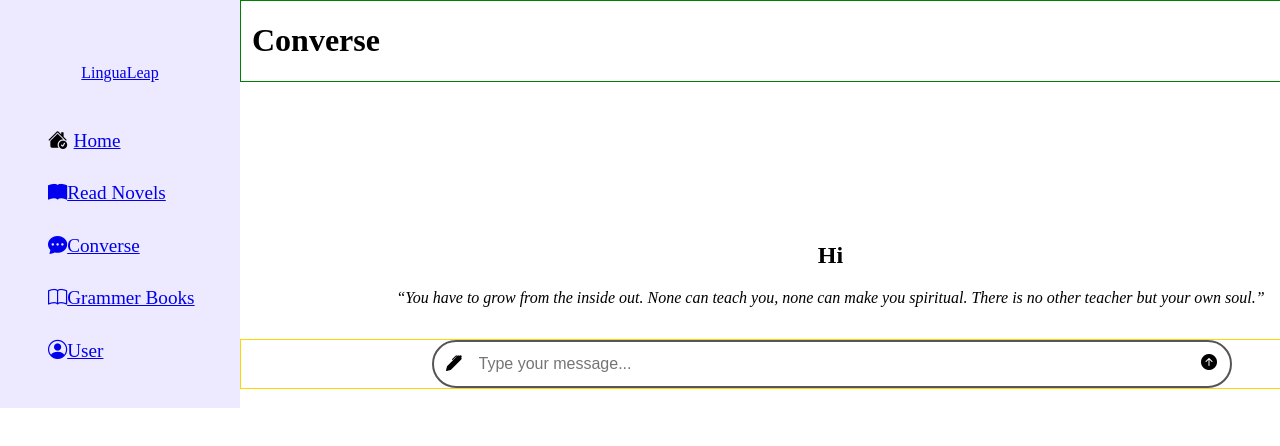
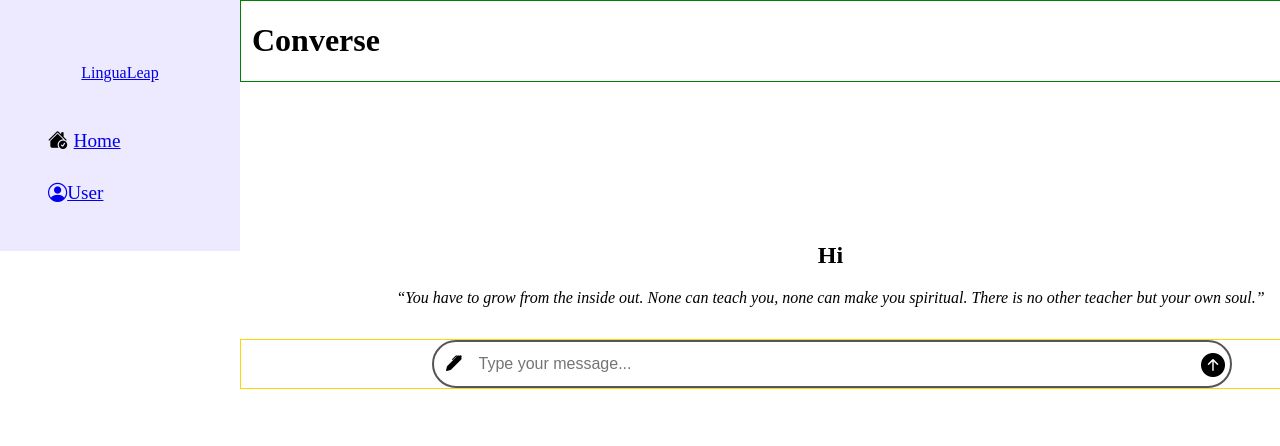
Before and after one commit to neelamraikwar9/Ai-Eng-App, a React (Vite) app: page /chat in a window 1280 px wide. Shown: the top 446 px of the page. Built offline with nearby package versions, Linux system fonts and the light colour scheme.

Commit message:
chore modified files

```diff
--- a/src/components/Navbar.jsx
+++ b/src/components/Navbar.jsx
@@ -23,26 +23,26 @@ function Navbar() {
               </NavLink>
             </li>
 
-            <li className="navItem">
+            {/* <li className="navItem">
               <NavLink to="/project" className="navText">
                 <i class="bi bi-book-fill"></i>
                 Read Novels
               </NavLink>
-            </li>
+            </li> */}
 
-            <li className="navItem">
+            {/* <li className="navItem">
               <NavLink to="/team" className="navText">
                 <i class="bi bi-chat-dots-fill"></i>
                 Converse
               </NavLink>
-            </li>
+            </li> */}
 
-            <li className="navItem">
+            {/* <li className="navItem">
               <NavLink to="/report" className="navText">
                 <i class="bi bi-book"></i>
                 Grammer Books
               </NavLink>
-            </li>
+            </li> */}
 
             <li className="navItem">
               <NavLink to="/setting" className="navText">
--- a/src/pages/chat.css
+++ b/src/pages/chat.css
@@ -57,7 +57,8 @@ border-radius: 3rem;
 
 .promptSender {
     position: absolute;
-    top: 30%;
+    top: 27%;
     left: 60rem;
+    font-size: 1.5rem;
 
 }
```
